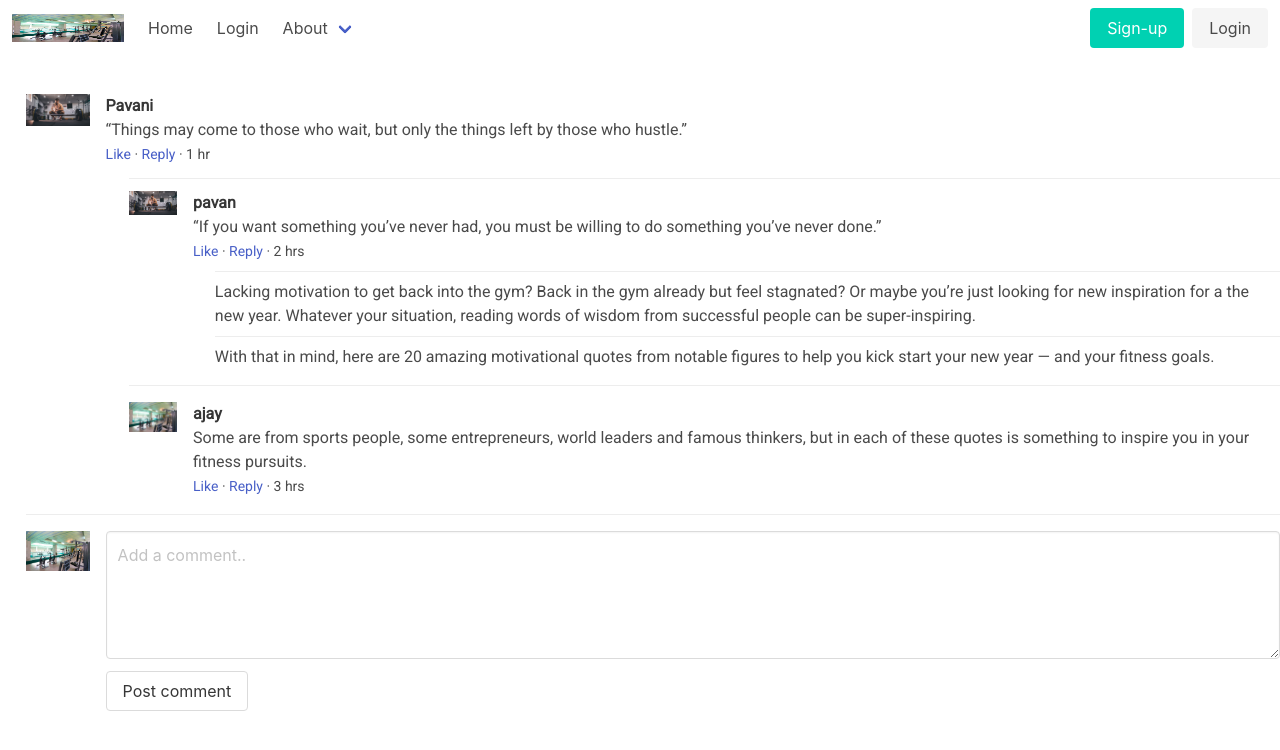
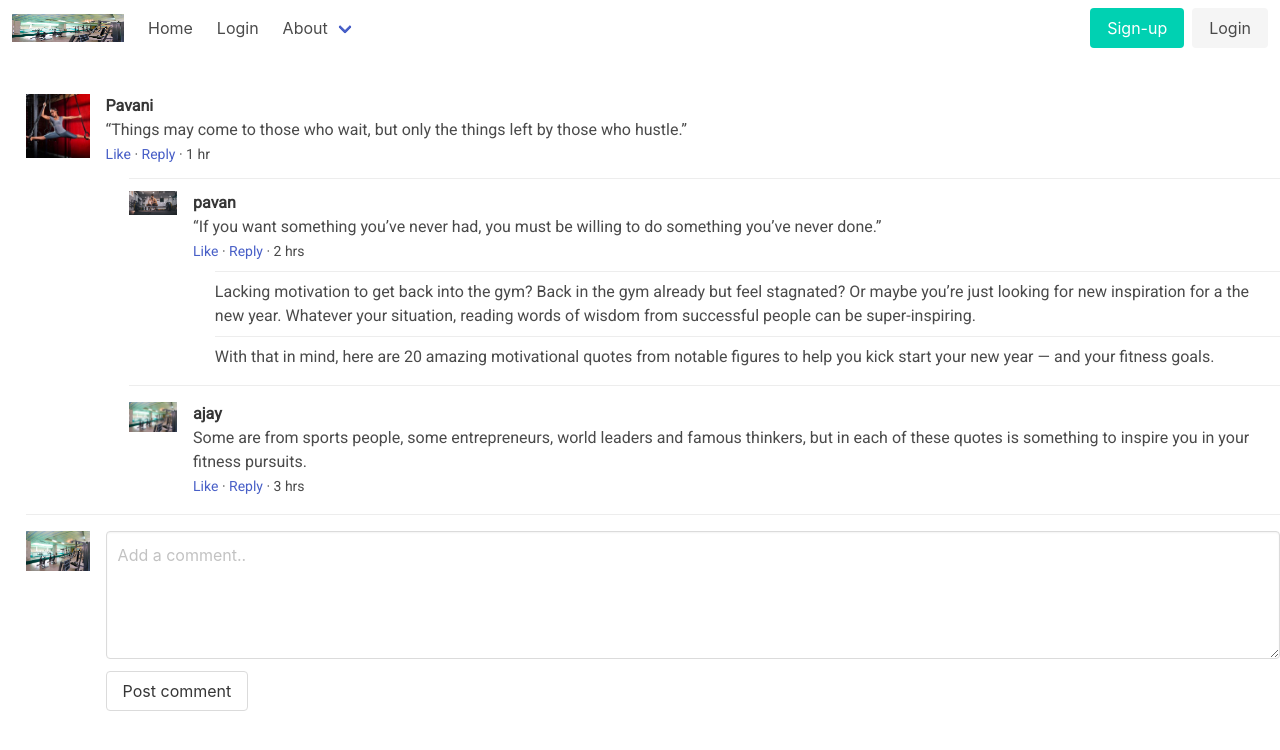
Before and after one commit to gorlagup1/fitness-tracker, a Vue app in the folder client/: page /LoginPage in a window 1280 px wide. Shown: the top 750 px of the page. Built offline with nearby package versions, Linux system fonts and the light colour scheme.

Commit message:
--- Auto-Git Commit ---

```diff
--- a/client/src/views/LoginPage.vue
+++ b/client/src/views/LoginPage.vue
@@ -4,7 +4,7 @@
     <article class="media">
       <figure class="media-left">
         <p class="image is-64x64">
-          <img src="../assets/man.jpg" />
+          <img src="../assets/sanarito.jpg" />
         </p>
       </figure>
       <div class="media-content">
```
Also changed, not shown: client/src/assets/sanarito.jpg (added).
